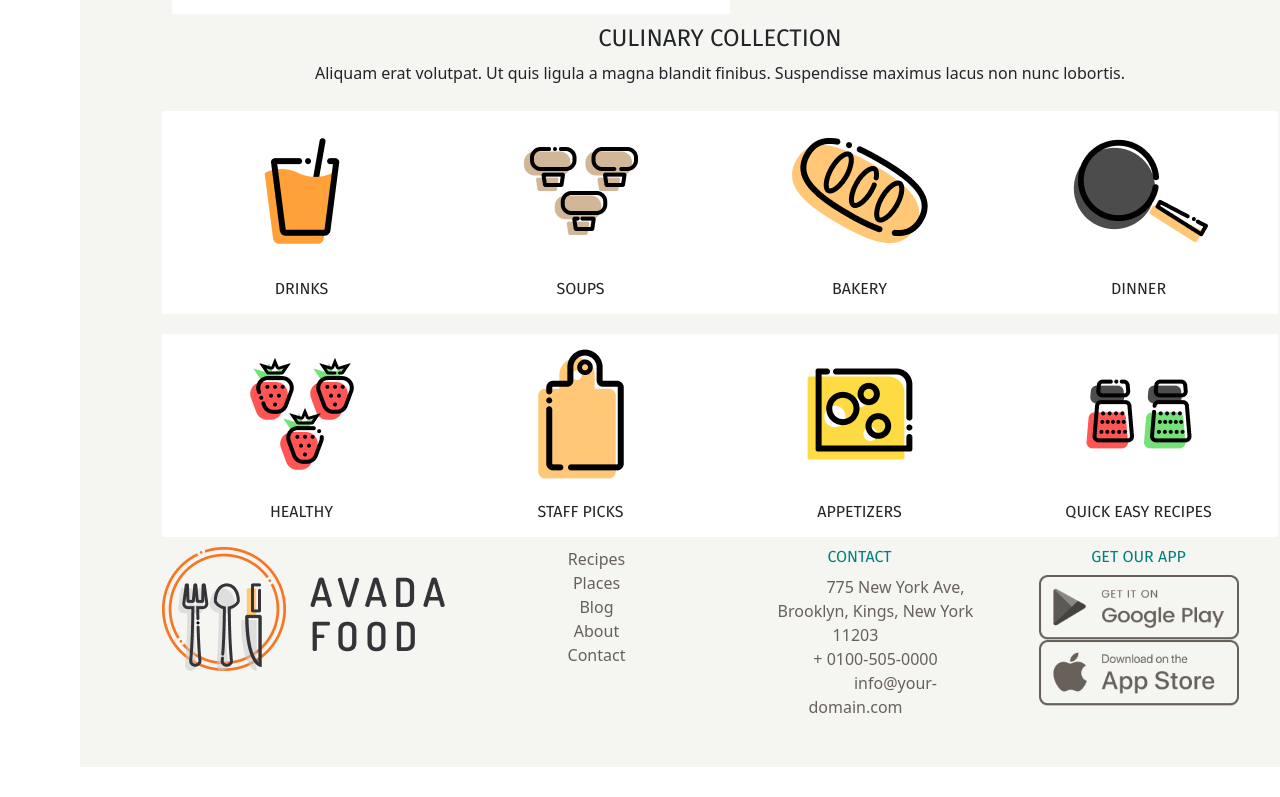
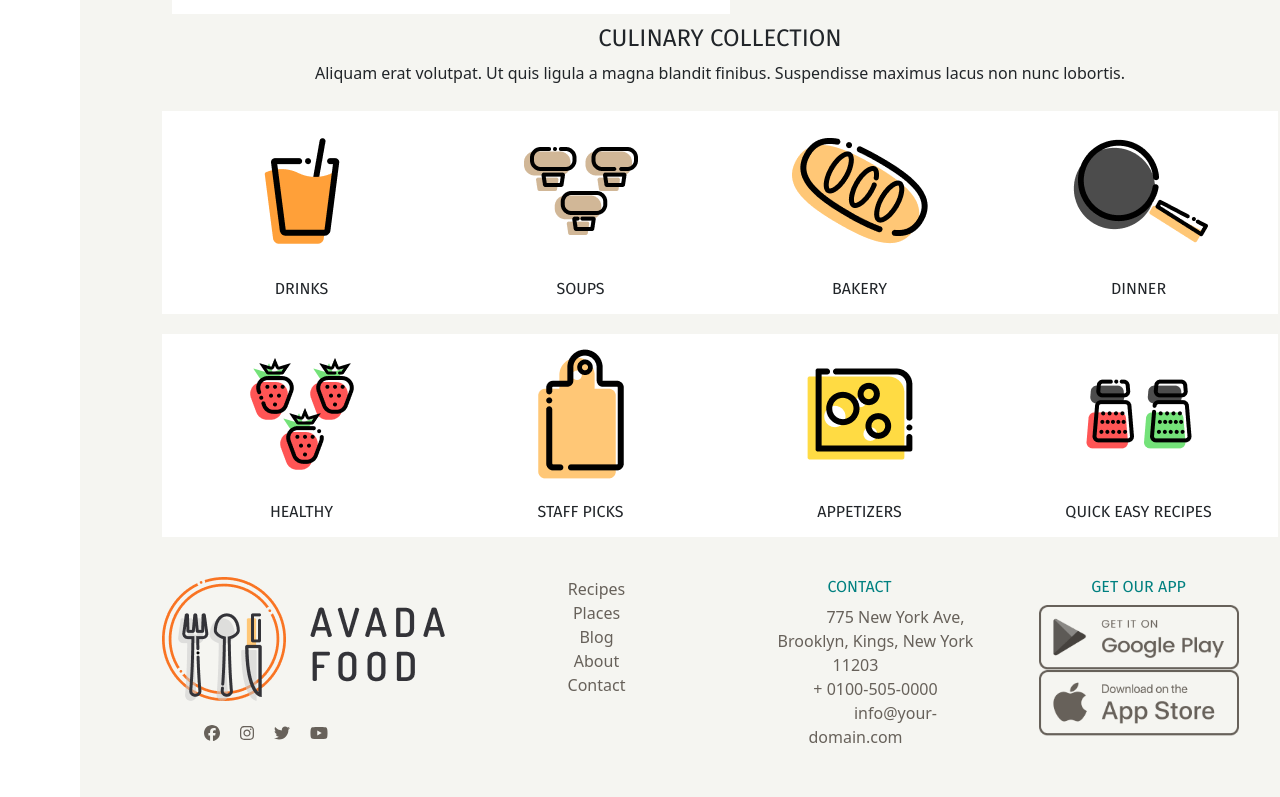
Before and after one commit to MichelaRicci/proj-html-vuejs, a Vue app: page / in a window 1280 px wide. Shown: the part 2160-2957 px from the top of the page. Before the commit the page ends 2927 px from the top, so only its background shows below. Built offline with nearby package versions, Linux system fonts and the light colour scheme.

Commit message:
icons footer

```diff
--- a/src/components/AppFooter.vue
+++ b/src/components/AppFooter.vue
@@ -21,9 +21,18 @@ export default {
 
     <div class="container">
 
-        <div class="d-flex row-cols-4">
+        <div class="d-flex row-cols-4 footer">
 
-            <div><img src="../assets/img/avada-food-logo-footer.png" alt="logo"></div>
+            <div>
+                <img src="../assets/img/avada-food-logo-footer.png" alt="logo">
+                <ul class="footer-icons">
+                    <li><a href="#"><font-awesome-icon icon="fab fa-facebook" /></a></li>
+                    <li><a href="#"><font-awesome-icon icon="fab fa-instagram" /></a></li>
+                    <li><a href="#"><font-awesome-icon icon="fab fa-twitter" /></a></li>
+                    <li><a href="#"><font-awesome-icon icon="fab fa-youtube" /></a></li>
+                </ul>
+            </div>
+
             <nav>
                 <ul class="d-flex flex-column">
                     <li v-for=" item in footerList"><a href="#">{{ item }}</a></li>
@@ -54,6 +63,10 @@ export default {
 <style lang="scss" scoped>
 @use '../assets/scss/partials/variables';
 
+.footer {
+    padding-top: 30px;
+}
+
 h6 {
     color: teal;
 }
@@ -61,4 +74,15 @@ h6 {
 .app>img {
     width: 200px;
 }
+
+.footer-icons {
+
+    padding-top: 20px;
+
+
+    a {
+
+        padding: 10px;
+    }
+}
 </style>
--- a/src/iconsArray.js
+++ b/src/iconsArray.js
@@ -14,6 +14,9 @@ export default {
                 },
                 {
                     iconName: 'fab fa-twitter',
+                },
+                {
+                    iconName: 'fab fa-youtube',
                 }
             ]
         }
--- a/src/main.js
+++ b/src/main.js
@@ -5,7 +5,7 @@ import 'bootstrap/dist/css/bootstrap.min.css'
 import "@fontsource/montserrat";
 import { library } from '@fortawesome/fontawesome-svg-core'
 import { FontAwesomeIcon } from '@fortawesome/vue-fontawesome'
-import { faFacebook, faInstagram, faTwitter } from '@fortawesome/free-brands-svg-icons'
+import { faFacebook, faInstagram, faTwitter, faYoutube } from '@fortawesome/free-brands-svg-icons'
 
 
 // Specific Icons
@@ -16,7 +16,7 @@ import { faMagnifyingGlass } from "@fortawesome/free-solid-svg-icons"
 
 
 library.add(
-    faMagnifyingGlass, faFacebook, faInstagram, faTwitter
+    faMagnifyingGlass, faFacebook, faInstagram, faTwitter, faYoutube
 )
 
 const app = createApp(App)
```
